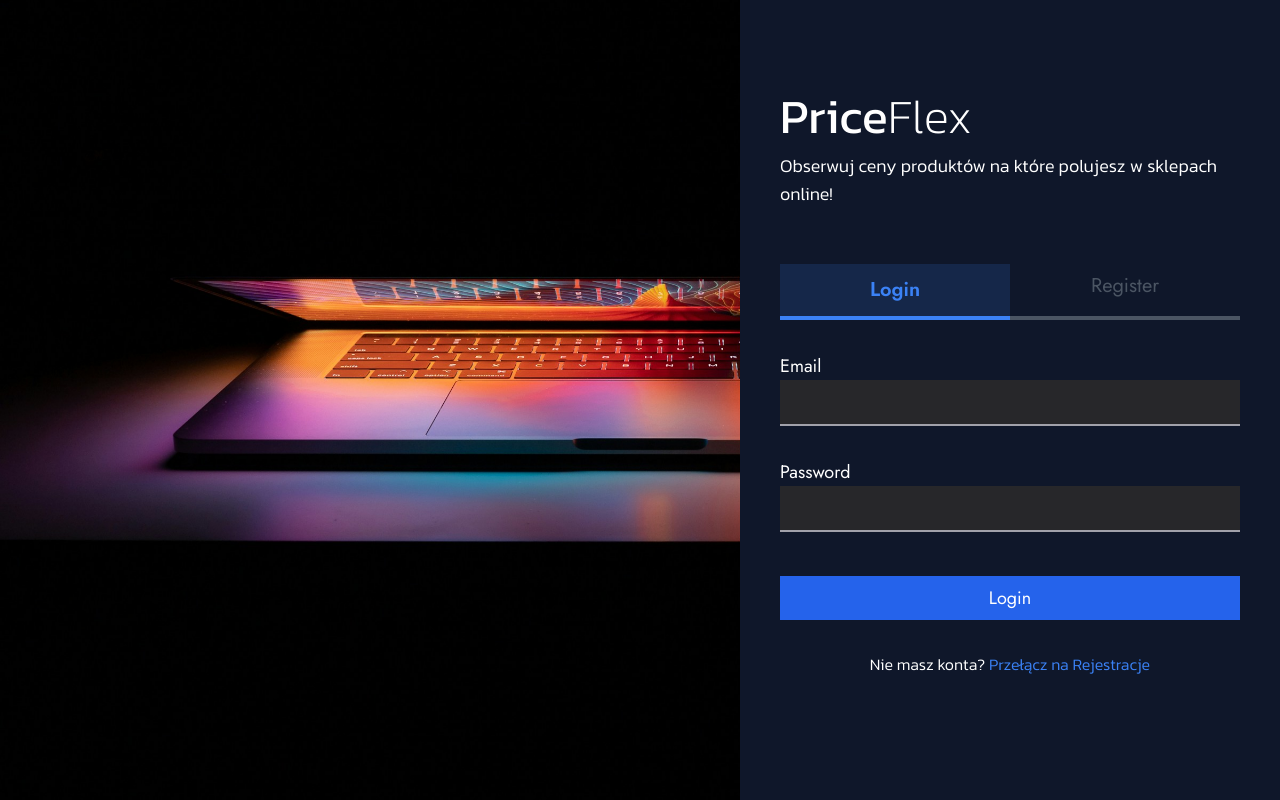
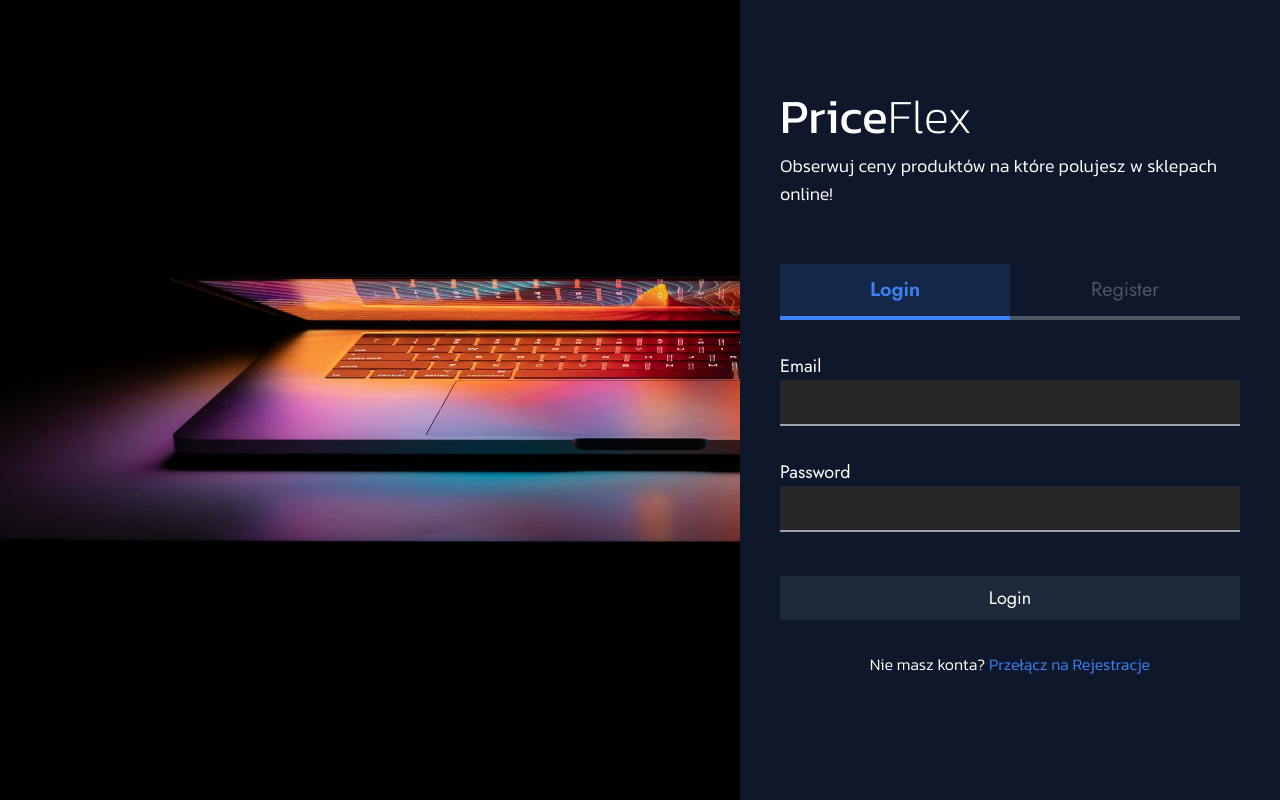
Before and after one commit to Piotrko64/KnowBase-Frontend, an Angular app: page /auth in a window 1280 px wide. Built offline with nearby package versions, Linux system fonts and the light colour scheme.

Commit message:
FEAT: handle auth form switcher

```diff
--- a/src/app/core/pages/auth/auth.component.ts
+++ b/src/app/core/pages/auth/auth.component.ts
@@ -1,5 +1,5 @@
 import { Component } from '@angular/core';
-import { LoginPanelComponent } from './components/login-panel/login-panel.component';
+import { LoginPanelComponent } from 'app/features/login-panel/login-panel.component';
 
 @Component({
   selector: 'app-auth',
--- a/src/app/core/pages/auth/components/login-panel/login-panel.component.html
+++ /dev/null
@@ -1,34 +0,0 @@
-<div class="h-full bg-slate-900 flex flex-col justify-center p-10 w-[540px]">
-  <h2 class="text-white mb-3">
-    Price<span class="font-extralight">Flex</span>
-  </h2>
-  <p class="text-white mb-6 text-lg">
-    Obserwuj ceny produktów na które polujesz w sklepach online!
-  </p>
-  <div>
-    <div class="flex text-white text-xl my-8">
-      <div
-        class="text-center p-2 py-3 w-full border-b-blue-500 border-b-4 text-blue-500 font-semibold bg-blue-500 bg-opacity-15 cursor-pointer"
-      >
-        Login
-      </div>
-      <div
-        class="text-center p-2 w-full border-b-gray-600 border-b-4 text-gray-600 cursor-pointer"
-      >
-        Register
-      </div>
-    </div>
-    <form class="flex gap-8 flex-col mb-8">
-      <shared-basic-input label="Email" />
-      <shared-basic-input label="Password" type="password" />
-
-      <button class="btn-primary mt-3">Login</button>
-      <p class="text-center">
-        Nie masz konta?
-        <span class="text-blue-500 hover:underline cursor-pointer">
-          Przełącz na Rejestracje
-        </span>
-      </p>
-    </form>
-  </div>
-</div>
--- /dev/null
+++ b/src/app/features/constants/passwordRegex.ts
@@ -0,0 +1,2 @@
+export const PASSWORD_REGEXP: RegExp =
+  /^(?=[^A-Z]*[A-Z])(?=[^a-z]*[a-z])(?=\D*\d).{8,}$/;
--- /dev/null
+++ b/src/app/features/login-panel/login-panel.component.html
@@ -0,0 +1,51 @@
+<div class="h-full bg-slate-900 flex flex-col justify-center p-10 w-[540px]">
+  <h2 class="text-white mb-3">
+    Price<span class="font-extralight">Flex</span>
+  </h2>
+  <p class="text-white mb-6 text-lg">
+    Obserwuj ceny produktów na które polujesz w sklepach online!
+  </p>
+  <div>
+    <div class="flex text-white text-xl my-8">
+      <div
+        *ngFor="let tab of authTabsData"
+        class="text-center border-b-gray-600 border-b-4 text-gray-600 p-2 py-3 w-full cursor-pointer transition hover:bg-gray-800"
+        [ngClass]="{ 'active-tab': tab.mode === selectedAuthMode() }"
+        (click)="switchMode(tab.mode)"
+      >
+        {{ tab.title }}
+      </div>
+    </div>
+    <form class="flex gap-8 flex-col mb-8" [formGroup]="authForm">
+      <shared-basic-input label="Email" formControlName="email" />
+      <div>
+        <shared-basic-input
+          label="Password"
+          type="password"
+          formControlName="password"
+        />
+        <p
+          class="text-red-500 mt-2"
+          *ngIf="
+            authForm.get('password')?.dirty && authForm.get('password')?.invalid
+          "
+        >
+          Wpisz silne hasło (Duże i małe litery, znaki specjalne, cyfry, min. 8
+          znaków) !
+        </p>
+      </div>
+      <button class="btn-primary mt-3" [disabled]="authForm.invalid">
+        {{ selectedAuthMode() === authModes.LOGIN ? "Login" : "Register" }}
+      </button>
+      <p *ngIf="selectedAuthMode() === authModes.LOGIN" class="text-center">
+        Nie masz konta?
+        <span
+          class="text-blue-500 hover:underline cursor-pointer"
+          (click)="switchMode(authModes.REGISTER)"
+        >
+          Przełącz na Rejestracje
+        </span>
+      </p>
+    </form>
+  </div>
+</div>
--- /dev/null
+++ b/src/app/features/login-panel/login-panel.component.scss
@@ -0,0 +1,7 @@
+.ng-invalid.ng-dirty:not(form) input:not(:focus) {
+  @apply border-b-red-600;
+}
+
+.ng-invalid.ng-dirty:not(form):has(input:focus) + p {
+  @apply hidden;
+}
--- /dev/null
+++ b/src/app/features/login-panel/login-panel.component.ts
@@ -0,0 +1,52 @@
+import { Component, OnInit, signal, ViewEncapsulation } from '@angular/core';
+import { BasicInputComponent } from 'app/shared/components/basic-input/basic-input.component';
+import { AuthMode } from '../types/enums/AuthMode.enum';
+import { CommonModule, NgClass, NgFor } from '@angular/common';
+import {
+  FormBuilder,
+  FormGroup,
+  ReactiveFormsModule,
+  Validators,
+} from '@angular/forms';
+import { PASSWORD_REGEXP } from '../constants/passwordRegex';
+
+@Component({
+  selector: 'auth-login-panel',
+  standalone: true,
+  imports: [
+    BasicInputComponent,
+    NgClass,
+    NgFor,
+    CommonModule,
+    ReactiveFormsModule,
+  ],
+  templateUrl: './login-panel.component.html',
+  styleUrl: './login-panel.component.scss',
+  encapsulation: ViewEncapsulation.None,
+})
+export class LoginPanelComponent implements OnInit {
+  protected selectedAuthMode = signal(AuthMode.LOGIN);
+  protected readonly authModes = AuthMode;
+  protected readonly authTabsData = [
+    { mode: AuthMode.LOGIN, title: 'Login' },
+    { mode: AuthMode.REGISTER, title: 'Register' },
+  ];
+
+  protected authForm: FormGroup;
+
+  protected switchMode(mode: AuthMode) {
+    this.selectedAuthMode.set(mode);
+  }
+
+  constructor(private fb: FormBuilder) {}
+
+  ngOnInit() {
+    this.authForm = this.fb.group({
+      email: this.fb.control('', [Validators.email, Validators.required]),
+      password: this.fb.control('', [
+        Validators.required,
+        Validators.pattern(PASSWORD_REGEXP),
+      ]),
+    });
+  }
+}
--- /dev/null
+++ b/src/app/features/types/enums/AuthMode.enum.ts
@@ -0,0 +1,4 @@
+export enum AuthMode {
+  LOGIN,
+  REGISTER,
+}
--- a/src/app/shared/components/basic-input/basic-input.component.html
+++ b/src/app/shared/components/basic-input/basic-input.component.html
@@ -3,7 +3,7 @@
   <input
     [type]="type()"
     [placeholder]="placeholder()"
-    [(ngModel)]="value"
+    (input)="updateValue($event)"
     class="py-2 px-3 bg-zinc-800 text-white outline-none border-b-2 border-b-zinc-400 focus:border-b-white transition text-lg"
     [id]="randomId"
   />
--- a/src/app/shared/components/basic-input/basic-input.component.ts
+++ b/src/app/shared/components/basic-input/basic-input.component.ts
@@ -9,7 +9,7 @@ import {
 @Component({
   selector: 'shared-basic-input',
   standalone: true,
-  imports: [FormsModule],
+  imports: [FormsModule, ReactiveFormsModule],
   templateUrl: './basic-input.component.html',
   styleUrl: './basic-input.component.scss',
   providers: [
@@ -39,7 +39,15 @@ export class BasicInputComponent implements ControlValueAccessor {
     }
   }
 
+  updateValue(event: Event): void {
+    const newValue = (event.target as HTMLInputElement).value;
+    this.value = newValue;
+    this.onChange(newValue);
+    this.onTouch();
+  }
+
   writeValue(x: any) {
+    console.info(x);
     this.valueInput = x;
   }
 
--- a/src/styles.scss
+++ b/src/styles.scss
@@ -8,11 +8,15 @@
   }
 
   .btn-primary {
-    @apply text-lg bg-blue-600 text-white px-4 py-2  hover:bg-blue-700 font-normal transition-colors;
+    @apply text-lg bg-blue-600 text-white px-4 py-2  hover:bg-blue-700 font-normal transition-colors cursor-pointer;
+  }
+
+  .btn-primary:disabled {
+    @apply bg-slate-800 hover:bg-slate-800 cursor-auto pointer-events-none;
   }
 
   .btn-secondary {
-    @apply text-lg bg-violet-600 text-white px-4 py-2  hover:bg-violet-700 font-normal transition-colors;
+    @apply text-lg bg-violet-600 text-white px-4 py-2  hover:bg-violet-700 font-normal transition-colors cursor-pointer;
   }
   h1,
   h2,
@@ -23,6 +27,10 @@
     @apply text-white;
   }
 
+  .active-tab {
+    @apply border-b-blue-500 border-b-4 text-blue-500 font-semibold bg-blue-500 bg-opacity-15 #{!important};
+  }
+
   p {
     @apply text-base font-light;
   }
```
Also changed, not shown: src/app/core/pages/auth/components/login-panel/login-panel.component.ts (deleted, +0 -10 lines), 1 other file (tests, documents, lock files or other folders).
